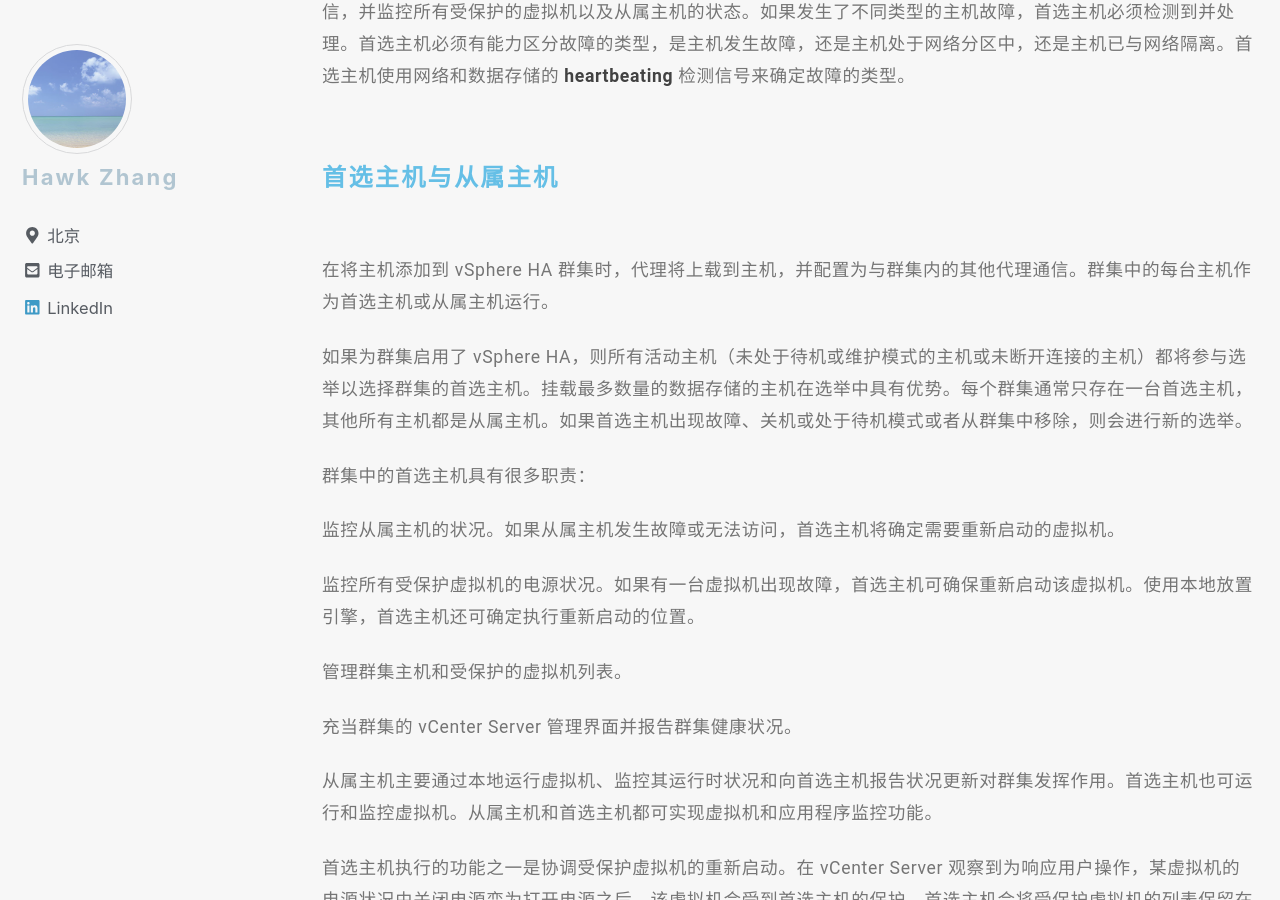
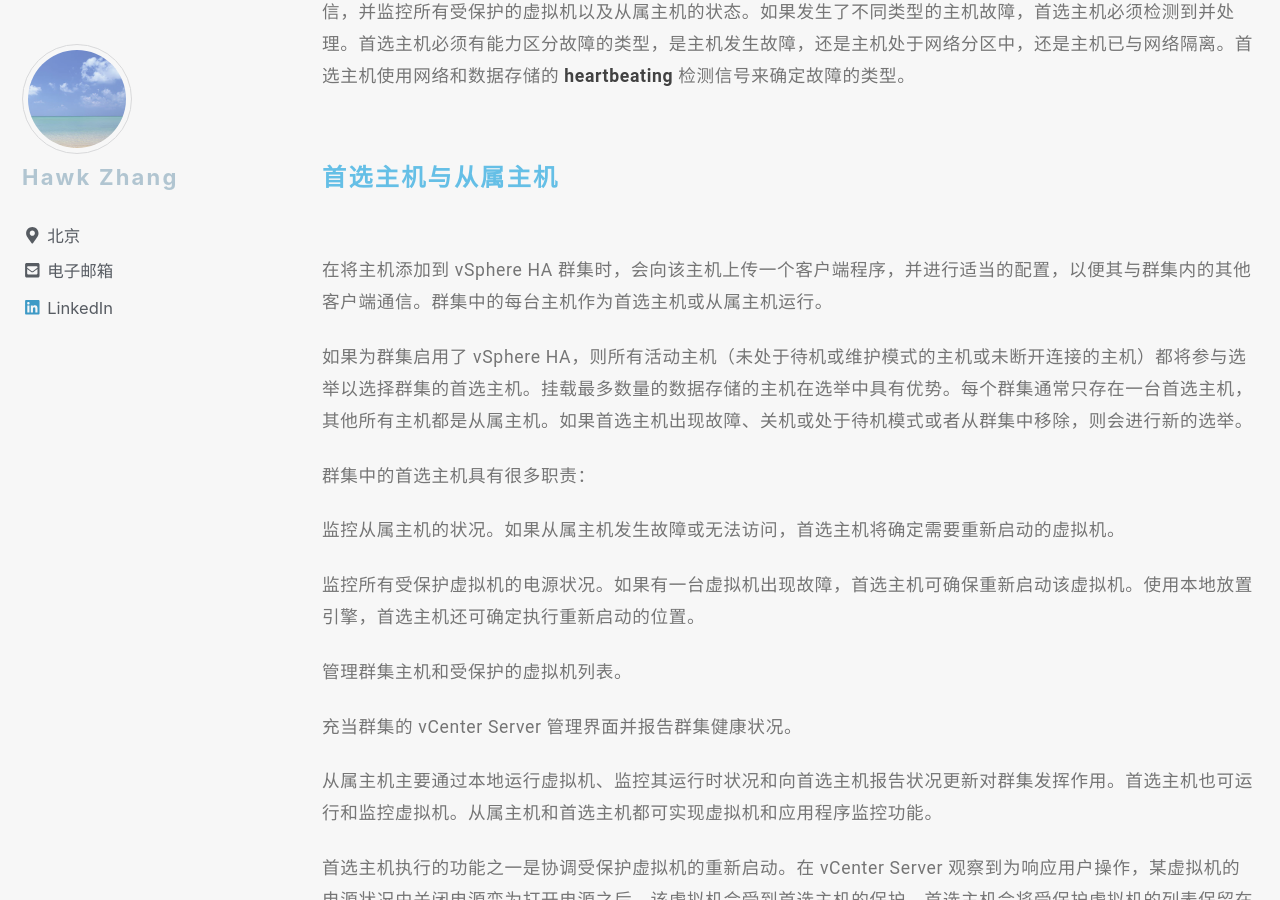
Before and after one commit to narru888/linotes_note, a Jekyll site: the page built from _posts/virtualizaion/2018-04-01-vsphere.ha.md, in a window 1280 px wide and 900 px high, scrolled down 6025 px. Built offline with Jekyll 4.4.1, drawn with Linux system fonts in a browser that asks for light colours; nearby versions of some CDN libraries; a script that is not in the unit is left out.

Commit message:
update on 2018-11-29 10:24:01 CST

```diff
--- a/_posts/virtualizaion/2018-04-01-vsphere.ha.md
+++ b/_posts/virtualizaion/2018-04-01-vsphere.ha.md
@@ -176,7 +176,7 @@ vSphere HA 可以将虚拟机及其所驻留的主机集中在集群内，从而
 
 #### 首选主机与从属主机
 
-在将主机添加到 vSphere HA 群集时，代理将上载到主机，并配置为与群集内的其他代理通信。群集中的每台主机作为首选主机或从属主机运行。
+在将主机添加到 vSphere HA 群集时，会向该主机上传一个客户端程序，并进行适当的配置，以便其与群集内的其他客户端通信。群集中的每台主机作为首选主机或从属主机运行。
 
 如果为群集启用了 vSphere HA，则所有活动主机（未处于待机或维护模式的主机或未断开连接的主机）都将参与选举以选择群集的首选主机。挂载最多数量的数据存储的主机在选举中具有优势。每个群集通常只存在一台首选主机，其他所有主机都是从属主机。如果首选主机出现故障、关机或处于待机模式或者从群集中移除，则会进行新的选举。
 
```
